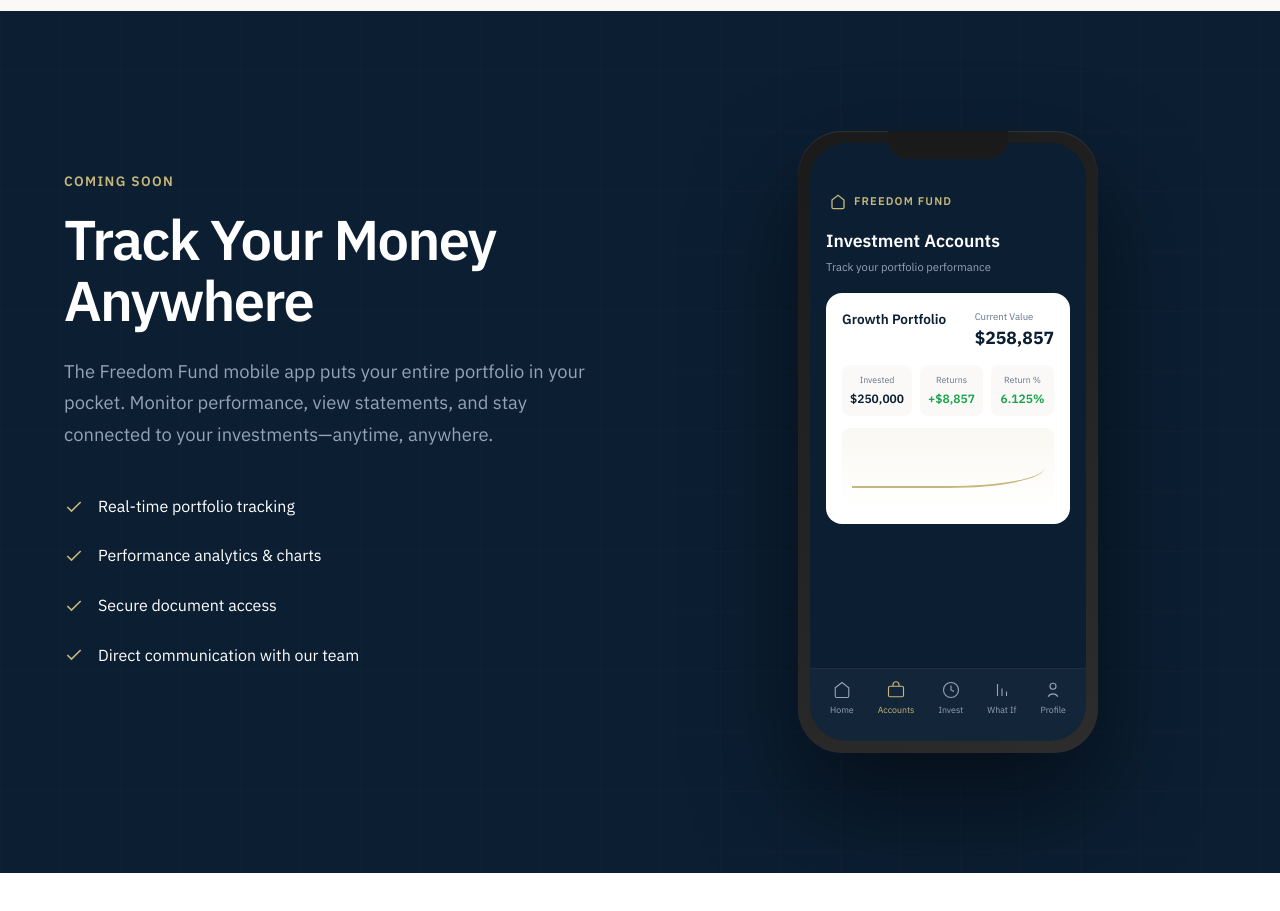
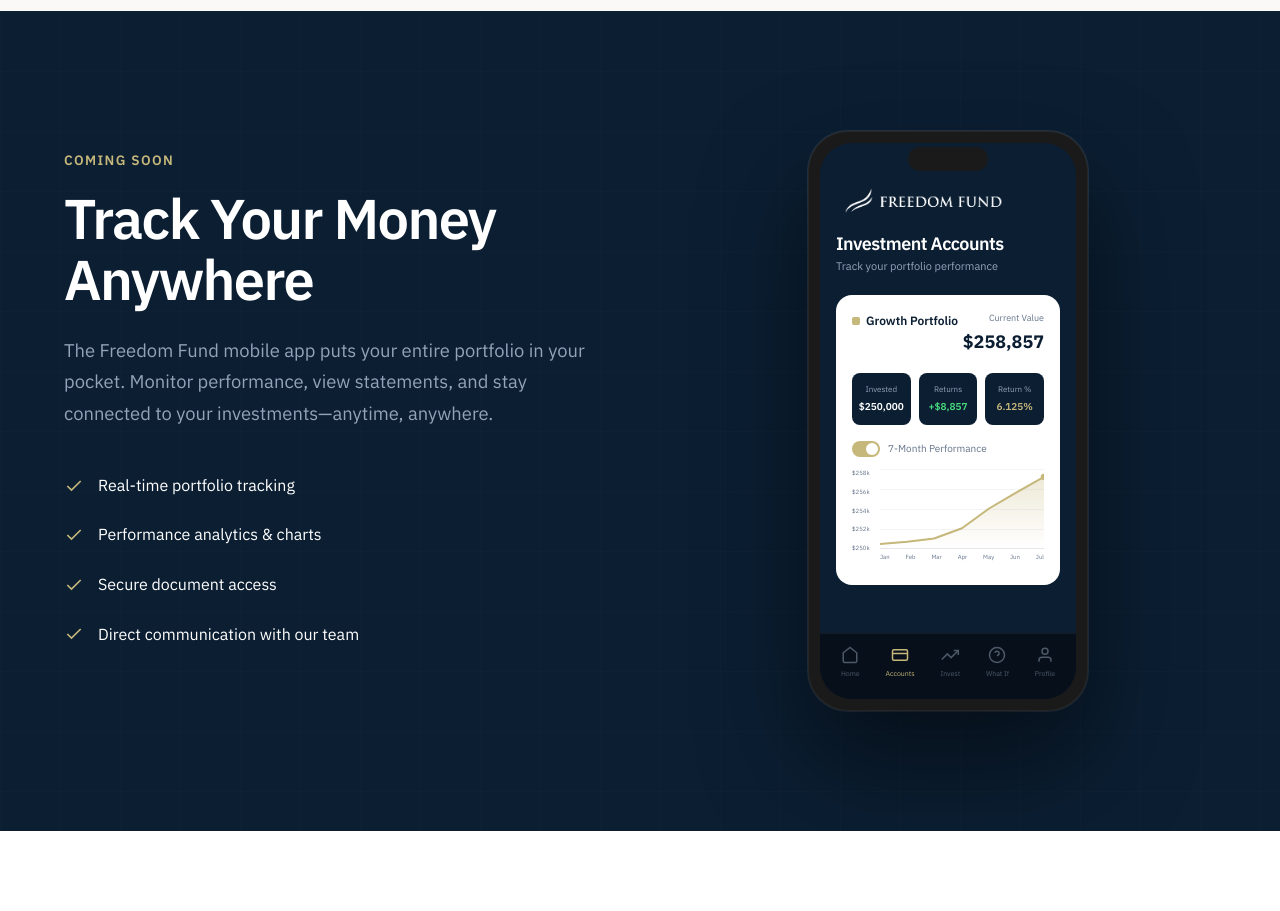
Before and after one commit to ciscoara/freedomfund, a plain HTML site: page index.html in a window 1280 px wide. Shown: the part 1880-2791 px from the top of the page. Drawn offline with Linux system fonts and the light colour scheme.

Commit message:
Add files via upload

```diff
--- a/index.html
+++ b/index.html
@@ -93,15 +93,9 @@
       margin: 5px 0;
       transition: 0.3s;
     }
-    .mobile-menu-btn.active span:nth-child(1) {
-      transform: rotate(45deg) translate(5px, 5px);
-    }
-    .mobile-menu-btn.active span:nth-child(2) {
-      opacity: 0;
-    }
-    .mobile-menu-btn.active span:nth-child(3) {
-      transform: rotate(-45deg) translate(5px, -5px);
-    }
+    .mobile-menu-btn.active span:nth-child(1) { transform: rotate(45deg) translate(5px, 5px); }
+    .mobile-menu-btn.active span:nth-child(2) { opacity: 0; }
+    .mobile-menu-btn.active span:nth-child(3) { transform: rotate(-45deg) translate(5px, -5px); }
     .mobile-nav {
       display: none;
       position: fixed;
@@ -116,9 +110,7 @@
       justify-content: center;
       gap: 32px;
     }
-    .mobile-nav.active {
-      display: flex;
-    }
+    .mobile-nav.active { display: flex; }
     .mobile-nav a {
       color: var(--white);
       text-decoration: none;
@@ -126,12 +118,8 @@
       font-weight: 500;
       transition: color 0.2s;
     }
-    .mobile-nav a:hover {
-      color: var(--gold);
-    }
-    .mobile-nav .btn {
-      margin-top: 20px;
-    }
+    .mobile-nav a:hover { color: var(--gold); }
+    .mobile-nav .btn { margin-top: 20px; }
 
     /* Buttons */
     .btn {
@@ -231,8 +219,6 @@
       0%, 100% { transform: translate(0, 0) rotate(0deg); }
       50% { transform: translate(-5%, 5%) rotate(2deg); }
     }
-
-    /* Grid pattern */
     .grid-pattern {
       position: absolute;
       inset: 0;
@@ -242,8 +228,6 @@
       background-size: 60px 60px;
       pointer-events: none;
     }
-
-    /* Noise texture overlay */
     .noise-overlay {
       position: absolute;
       inset: 0;
@@ -251,8 +235,6 @@
       opacity: 0.03;
       pointer-events: none;
     }
-
-    /* Diagonal lines texture */
     .diagonal-lines {
       position: absolute;
       inset: 0;
@@ -265,8 +247,6 @@
       );
       pointer-events: none;
     }
-
-    /* Floating orbs */
     .orb {
       position: absolute;
       border-radius: 50%;
@@ -304,7 +284,6 @@
       50% { transform: translate(-10px, 20px); }
       75% { transform: translate(30px, 10px); }
     }
-
     .hero-grid {
       display: grid;
       grid-template-columns: 1fr 380px;
@@ -597,134 +576,235 @@
       font-size: 1rem;
     }
     .app-features li svg { width: 20px; height: 20px; stroke: var(--gold); flex-shrink: 0; }
-    .app-store-badge {
-      display: inline-flex;
-      align-items: center;
-      gap: 12px;
-      background: var(--white);
-      color: var(--navy);
-      padding: 14px 24px;
-      border-radius: 12px;
-      font-weight: 600;
-      font-size: 0.95rem;
-      text-decoration: none;
-      transition: transform 0.3s ease;
-    }
-    .app-store-badge:hover { transform: translateY(-2px); }
-    .app-store-badge svg { width: 28px; height: 28px; }
     .app-mockup {
       display: flex;
       justify-content: center;
     }
+
+    /* Phone Frame - Detailed */
     .phone-frame {
-      width: 300px;
-      background: linear-gradient(145deg, #1a1a1a, #2d2d2d);
-      border-radius: 44px;
+      width: 280px;
+      height: 580px;
+      background: #1a1a1a;
+      border-radius: 40px;
       padding: 12px;
-      box-shadow: 0 50px 100px rgba(0,0,0,0.5), inset 0 1px 1px rgba(255,255,255,0.1);
+      box-shadow:
+        0 50px 100px rgba(0,0,0,0.5),
+        0 0 0 1px rgba(255,255,255,0.1),
+        inset 0 0 0 1px rgba(255,255,255,0.05);
       position: relative;
     }
     .phone-frame::before {
       content: '';
       position: absolute;
-      top: 0;
+      top: 16px;
       left: 50%;
       transform: translateX(-50%);
-      width: 120px;
-      height: 28px;
+      width: 80px;
+      height: 24px;
       background: #1a1a1a;
-      border-radius: 0 0 20px 20px;
-      z-index: 10;
+      border-radius: 20px;
+      z-index: 100;
     }
     .phone-screen {
+      width: 100%;
+      height: 100%;
       background: var(--navy);
-      border-radius: 36px;
+      border-radius: 32px;
       overflow: hidden;
-      aspect-ratio: 9/19.5;
-    }
-    .screen-content {
-      height: 100%;
       display: flex;
       flex-direction: column;
     }
-    .screen-header {
-      padding: 50px 20px 16px;
+    .app-header-phone {
+      padding: 40px 20px 16px;
       display: flex;
       align-items: center;
       gap: 8px;
     }
-    .screen-logo {
-      font-size: 0.7rem;
+    .app-logo-phone {
+      height: 35px;
+      width: auto;
+    }
+    .app-content-phone {
+      flex: 1;
+      padding: 0 16px;
+      overflow: hidden;
+    }
+    .app-title-phone {
+      font-size: 18px;
       font-weight: 600;
-      letter-spacing: 0.1em;
-      color: var(--gold);
-    }
-    .screen-main { padding: 0 16px; flex: 1; }
-    .screen-title { color: var(--white); font-size: 1.1rem; font-weight: 600; margin-bottom: 4px; }
-    .screen-subtitle { color: var(--slate-light); font-size: 0.7rem; margin-bottom: 16px; }
-    .portfolio-card {
+      color: var(--white);
+      margin-bottom: 4px;
+    }
+    .app-subtitle-phone {
+      font-size: 11px;
+      color: var(--slate-light);
+      margin-bottom: 20px;
+    }
+    .portfolio-card-phone {
       background: var(--white);
       border-radius: 16px;
       padding: 16px;
       margin-bottom: 12px;
     }
-    .portfolio-header {
+    .card-header-phone {
       display: flex;
       justify-content: space-between;
       align-items: flex-start;
-      margin-bottom: 12px;
-    }
-    .portfolio-name { font-size: 0.85rem; font-weight: 600; color: var(--navy); }
-    .portfolio-value { font-size: 1.1rem; font-weight: 700; color: var(--navy); text-align: right; }
-    .portfolio-label { font-size: 0.6rem; color: var(--slate); }
-    .portfolio-stats {
-      display: flex;
+      margin-bottom: 16px;
+    }
+    .card-label-phone {
+      font-size: 12px;
+      font-weight: 600;
+      color: var(--navy);
+      display: flex;
+      align-items: center;
+      gap: 6px;
+    }
+    .card-label-phone::before {
+      content: '';
+      width: 8px;
+      height: 8px;
+      background: var(--gold);
+      border-radius: 2px;
+    }
+    .card-value-group-phone {
+      text-align: right;
+    }
+    .card-value-label-phone {
+      font-size: 9px;
+      color: var(--slate);
+      margin-bottom: 2px;
+    }
+    .card-value-phone {
+      font-size: 18px;
+      font-weight: 700;
+      color: var(--navy);
+    }
+    .stats-row-phone {
+      display: flex;
+      gap: 8px;
+      margin-bottom: 16px;
+    }
+    .stat-box-phone {
+      flex: 1;
+      background: var(--navy);
+      border-radius: 8px;
+      padding: 10px 6px;
+      text-align: center;
+    }
+    .stat-label-phone {
+      font-size: 8px;
+      color: var(--slate-light);
+      margin-bottom: 4px;
+    }
+    .stat-value-phone {
+      font-size: 10px;
+      font-weight: 600;
+      color: var(--white);
+    }
+    .stat-value-phone.positive { color: #4ade80; }
+    .stat-value-phone.gold { color: var(--gold); }
+    .chart-header-phone {
+      display: flex;
+      align-items: center;
       gap: 8px;
       margin-bottom: 12px;
     }
-    .portfolio-stat {
-      flex: 1;
-      background: var(--warm-white);
-      border-radius: 8px;
-      padding: 8px;
-      text-align: center;
-    }
-    .portfolio-stat-label { font-size: 0.55rem; color: var(--slate); margin-bottom: 2px; }
-    .portfolio-stat-value { font-size: 0.75rem; font-weight: 600; color: var(--navy); }
-    .portfolio-stat-value.positive { color: #16a34a; }
-    .chart-placeholder {
-      height: 80px;
-      background: linear-gradient(180deg, rgba(198, 183, 122, 0.1) 0%, transparent 100%);
+    .chart-toggle-phone {
+      width: 28px;
+      height: 16px;
+      background: var(--gold);
       border-radius: 8px;
       position: relative;
-      overflow: hidden;
-    }
-    .chart-line {
+    }
+    .chart-toggle-phone::after {
+      content: '';
       position: absolute;
-      bottom: 20px;
-      left: 10px;
-      right: 10px;
-      height: 40px;
-      border-bottom: 2px solid var(--gold);
-      border-radius: 0 0 50% 0;
-    }
-    .screen-nav {
+      right: 2px;
+      top: 2px;
+      width: 12px;
+      height: 12px;
+      background: white;
+      border-radius: 50%;
+    }
+    .chart-label-phone {
+      font-size: 10px;
+      color: var(--slate);
+    }
+    .chart-container-phone {
+      height: 100px;
+      position: relative;
+      padding-left: 28px;
+    }
+    .chart-y-axis-phone {
+      position: absolute;
+      left: 0;
+      top: 0;
+      bottom: 16px;
+      width: 26px;
+      display: flex;
+      flex-direction: column;
+      justify-content: space-between;
+      font-size: 6px;
+      color: var(--slate);
+    }
+    .chart-area-phone {
+      height: 80px;
+      position: relative;
+      border-bottom: 1px solid #e5e7eb;
+    }
+    .chart-grid-line-phone {
+      position: absolute;
+      left: 0;
+      right: 0;
+      height: 1px;
+      background: #f3f4f6;
+    }
+    .chart-line-phone {
+      position: absolute;
+      bottom: 0;
+      left: 0;
+      right: 0;
+      height: 100%;
+    }
+    .chart-line-phone svg {
+      width: 100%;
+      height: 100%;
+    }
+    .chart-x-axis-phone {
+      display: flex;
+      justify-content: space-between;
+      padding-top: 4px;
+      font-size: 6px;
+      color: var(--slate);
+    }
+    .app-nav-phone {
       display: flex;
       justify-content: space-around;
-      padding: 12px 8px 24px;
-      background: rgba(255,255,255,0.03);
+      padding: 12px 8px 20px;
+      background: var(--navy-dark);
       border-top: 1px solid rgba(255,255,255,0.05);
     }
-    .nav-item {
+    .nav-item-phone {
       display: flex;
       flex-direction: column;
       align-items: center;
       gap: 4px;
-      font-size: 0.55rem;
+      opacity: 0.5;
+    }
+    .nav-item-phone.active { opacity: 1; }
+    .nav-icon-phone {
+      width: 18px;
+      height: 18px;
+      stroke: var(--slate-light);
+    }
+    .nav-item-phone.active .nav-icon-phone { stroke: var(--gold); }
+    .nav-label-phone {
+      font-size: 7px;
       color: var(--slate-light);
     }
-    .nav-item.active { color: var(--gold); }
-    .nav-item svg { width: 18px; height: 18px; }
+    .nav-item-phone.active .nav-label-phone { color: var(--gold); }
 
     /* How it Works */
     .how-it-works {
@@ -863,9 +943,7 @@
       font-style: italic;
       flex: 1;
     }
-    .testimonial-card .author {
-      text-align: right;
-    }
+    .testimonial-card .author { text-align: right; }
     .author-name {
       font-weight: 600;
       color: var(--navy);
@@ -933,8 +1011,6 @@
       text-align: center;
       line-height: 1.8;
     }
-
-    /* Footer */
     footer {
       background: var(--navy);
       padding: 50px 0 30px;
@@ -1029,7 +1105,7 @@
       .section-header { margin-bottom: 40px; }
       .solutions, .how-it-works, .testimonials, .trust, .app-preview { padding: 80px 0; }
       .cta { padding: 100px 0; }
-      .phone-frame { width: 260px; }
+      .phone-frame { width: 260px; height: 540px; }
     }
   </style>
 </head>
@@ -1038,7 +1114,7 @@
     <div class="nav-inner">
       <a href="#" class="logo">
         <img src="./assets/freedom1.png" alt="Freedom Fund" style="max-width: 250px;">
-     </a>
+      </a>
       <div class="nav-links">
         <a href="#solutions">Solutions</a>
         <a href="#how-it-works">How It Works</a>
@@ -1256,47 +1332,122 @@
         <div class="app-mockup">
           <div class="phone-frame">
             <div class="phone-screen">
-              <div class="screen-content">
-                <div class="screen-header">
-                  <svg width="16" height="16" viewBox="0 0 24 24" fill="none" stroke="#c6b77a" stroke-width="2"><path d="M3 9l9-7 9 7v11a2 2 0 0 1-2 2H5a2 2 0 0 1-2-2z"/></svg>
-                  <span class="screen-logo">FREEDOM FUND</span>
-                </div>
-                <div class="screen-main">
-                  <div class="screen-title">Investment Accounts</div>
-                  <div class="screen-subtitle">Track your portfolio performance</div>
-                  <div class="portfolio-card">
-                    <div class="portfolio-header">
-                      <div class="portfolio-name">Growth Portfolio</div>
-                      <div>
-                        <div class="portfolio-label">Current Value</div>
-                        <div class="portfolio-value">$258,857</div>
+              <!-- Header -->
+              <div class="app-header-phone">
+                <img src="./assets/freedom1.png" alt="Freedom Fund" class="app-logo-phone">
+              </div>
+
+              <!-- Content -->
+              <div class="app-content-phone">
+                <h1 class="app-title-phone">Investment Accounts</h1>
+                <p class="app-subtitle-phone">Track your portfolio performance</p>
+
+                <!-- Portfolio Card -->
+                <div class="portfolio-card-phone">
+                  <div class="card-header-phone">
+                    <div class="card-label-phone">Growth Portfolio</div>
+                    <div class="card-value-group-phone">
+                      <div class="card-value-label-phone">Current Value</div>
+                      <div class="card-value-phone">$258,857</div>
+                    </div>
+                  </div>
+
+                  <div class="stats-row-phone">
+                    <div class="stat-box-phone">
+                      <div class="stat-label-phone">Invested</div>
+                      <div class="stat-value-phone">$250,000</div>
+                    </div>
+                    <div class="stat-box-phone">
+                      <div class="stat-label-phone">Returns</div>
+                      <div class="stat-value-phone positive">+$8,857</div>
+                    </div>
+                    <div class="stat-box-phone">
+                      <div class="stat-label-phone">Return %</div>
+                      <div class="stat-value-phone gold">6.125%</div>
+                    </div>
+                  </div>
+
+                  <div class="chart-header-phone">
+                    <div class="chart-toggle-phone"></div>
+                    <span class="chart-label-phone">7-Month Performance</span>
+                  </div>
+
+                  <div class="chart-container-phone">
+                    <div class="chart-y-axis-phone">
+                      <span>$258k</span>
+                      <span>$256k</span>
+                      <span>$254k</span>
+                      <span>$252k</span>
+                      <span>$250k</span>
+                    </div>
+                    <div class="chart-area-phone">
+                      <div class="chart-grid-line-phone" style="top: 0%"></div>
+                      <div class="chart-grid-line-phone" style="top: 25%"></div>
+                      <div class="chart-grid-line-phone" style="top: 50%"></div>
+                      <div class="chart-grid-line-phone" style="top: 75%"></div>
+                      <div class="chart-line-phone">
+                        <svg viewBox="0 0 200 100" preserveAspectRatio="none">
+                          <defs>
+                            <linearGradient id="lineGradient" x1="0%" y1="0%" x2="0%" y2="100%">
+                              <stop offset="0%" style="stop-color:rgba(198,183,122,0.3)"/>
+                              <stop offset="100%" style="stop-color:rgba(198,183,122,0)"/>
+                            </linearGradient>
+                          </defs>
+                          <path d="M0,100 L0,95 L33,92 L66,88 L100,75 L133,50 L166,30 L200,10 L200,100 Z" fill="url(#lineGradient)"/>
+                          <path d="M0,95 L33,92 L66,88 L100,75 L133,50 L166,30 L200,10" fill="none" stroke="#c6b77a" stroke-width="2.5" stroke-linecap="round" stroke-linejoin="round"/>
+                          <circle cx="200" cy="10" r="4" fill="#c6b77a"/>
+                        </svg>
                       </div>
                     </div>
-                    <div class="portfolio-stats">
-                      <div class="portfolio-stat">
-                        <div class="portfolio-stat-label">Invested</div>
-                        <div class="portfolio-stat-value">$250,000</div>
-                      </div>
-                      <div class="portfolio-stat">
-                        <div class="portfolio-stat-label">Returns</div>
-                        <div class="portfolio-stat-value positive">+$8,857</div>
-                      </div>
-                      <div class="portfolio-stat">
-                        <div class="portfolio-stat-label">Return %</div>
-                        <div class="portfolio-stat-value positive">6.125%</div>
-                      </div>
-                    </div>
-                    <div class="chart-placeholder">
-                      <div class="chart-line"></div>
+                    <div class="chart-x-axis-phone">
+                      <span>Jan</span>
+                      <span>Feb</span>
+                      <span>Mar</span>
+                      <span>Apr</span>
+                      <span>May</span>
+                      <span>Jun</span>
+                      <span>Jul</span>
                     </div>
                   </div>
                 </div>
-                <div class="screen-nav">
-                  <div class="nav-item"><svg viewBox="0 0 24 24" fill="none" stroke="currentColor" stroke-width="1.5"><path d="M3 9l9-7 9 7v11a2 2 0 0 1-2 2H5a2 2 0 0 1-2-2z"/></svg>Home</div>
-                  <div class="nav-item active"><svg viewBox="0 0 24 24" fill="none" stroke="currentColor" stroke-width="1.5"><rect x="2" y="7" width="20" height="14" rx="2"/><path d="M16 7V5a4 4 0 0 0-8 0v2"/></svg>Accounts</div>
-                  <div class="nav-item"><svg viewBox="0 0 24 24" fill="none" stroke="currentColor" stroke-width="1.5"><circle cx="12" cy="12" r="10"/><path d="M12 6v6l4 2"/></svg>Invest</div>
-                  <div class="nav-item"><svg viewBox="0 0 24 24" fill="none" stroke="currentColor" stroke-width="1.5"><path d="M12 20V10M6 20V4M18 20v-6"/></svg>What If</div>
-                  <div class="nav-item"><svg viewBox="0 0 24 24" fill="none" stroke="currentColor" stroke-width="1.5"><circle cx="12" cy="7" r="4"/><path d="M5.5 21a7.5 7.5 0 0 1 13 0"/></svg>Profile</div>
+              </div>
+
+              <!-- Bottom Nav -->
+              <div class="app-nav-phone">
+                <div class="nav-item-phone">
+                  <svg class="nav-icon-phone" viewBox="0 0 24 24" fill="none" stroke-width="2">
+                    <path d="M3 9l9-7 9 7v11a2 2 0 0 1-2 2H5a2 2 0 0 1-2-2z"/>
+                  </svg>
+                  <span class="nav-label-phone">Home</span>
+                </div>
+                <div class="nav-item-phone active">
+                  <svg class="nav-icon-phone" viewBox="0 0 24 24" fill="none" stroke-width="2">
+                    <rect x="2" y="5" width="20" height="14" rx="2"/>
+                    <line x1="2" y1="10" x2="22" y2="10"/>
+                  </svg>
+                  <span class="nav-label-phone">Accounts</span>
+                </div>
+                <div class="nav-item-phone">
+                  <svg class="nav-icon-phone" viewBox="0 0 24 24" fill="none" stroke-width="2">
+                    <polyline points="23 6 13.5 15.5 8.5 10.5 1 18"/>
+                    <polyline points="17 6 23 6 23 12"/>
+                  </svg>
+                  <span class="nav-label-phone">Invest</span>
+                </div>
+                <div class="nav-item-phone">
+                  <svg class="nav-icon-phone" viewBox="0 0 24 24" fill="none" stroke-width="2">
+                    <circle cx="12" cy="12" r="10"/>
+                    <path d="M9.09 9a3 3 0 0 1 5.83 1c0 2-3 3-3 3"/>
+                    <line x1="12" y1="17" x2="12.01" y2="17"/>
+                  </svg>
+                  <span class="nav-label-phone">What If</span>
+                </div>
+                <div class="nav-item-phone">
+                  <svg class="nav-icon-phone" viewBox="0 0 24 24" fill="none" stroke-width="2">
+                    <path d="M20 21v-2a4 4 0 0 0-4-4H8a4 4 0 0 0-4 4v2"/>
+                    <circle cx="12" cy="7" r="4"/>
+                  </svg>
+                  <span class="nav-label-phone">Profile</span>
                 </div>
               </div>
             </div>
@@ -1444,12 +1595,10 @@
   </footer>
 
   <script>
-    // Navbar scroll
     window.addEventListener('scroll', () => {
       document.getElementById('navbar').classList.toggle('scrolled', window.scrollY > 50);
     });
 
-    // Mobile menu
     const mobileMenuBtn = document.getElementById('mobileMenuBtn');
     const mobileNav = document.getElementById('mobileNav');
 
@@ -1465,13 +1614,11 @@
       document.body.style.overflow = '';
     }
 
-    // Expandable cards - only one open at a time
     function toggleCard(cardId) {
       const card = document.getElementById(cardId);
       const wasExpanded = card.classList.contains('expanded');
       const allCards = document.querySelectorAll('.solution-card');
 
-      // Close all cards first
       allCards.forEach(c => {
         c.classList.remove('expanded');
         const details = c.querySelector('.card-details');
@@ -1481,7 +1628,6 @@
         }
       });
 
-      // If it wasn't expanded, open it
       if (!wasExpanded) {
         card.classList.add('expanded');
         const details = card.querySelector('.card-details');
@@ -1492,7 +1638,6 @@
       }
     }
 
-    // Initialize all cards as collapsed
     document.addEventListener('DOMContentLoaded', function() {
       document.querySelectorAll('.card-details').forEach(details => {
         details.style.height = '0';
@@ -1500,7 +1645,6 @@
       });
     });
 
-    // Testimonial carousel
     const track = document.getElementById('testimonialTrack');
     const prevBtn = document.getElementById('prevBtn');
     const nextBtn = document.getElementById('nextBtn');
@@ -1554,13 +1698,11 @@
       startAutoScroll();
     });
 
-    // Pause on hover
     track.addEventListener('mouseenter', stopAutoScroll);
     track.addEventListener('mouseleave', startAutoScroll);
 
     window.addEventListener('resize', updateCarousel);
 
-    // Start auto-scroll
     startAutoScroll();
   </script>
 </body>
```
